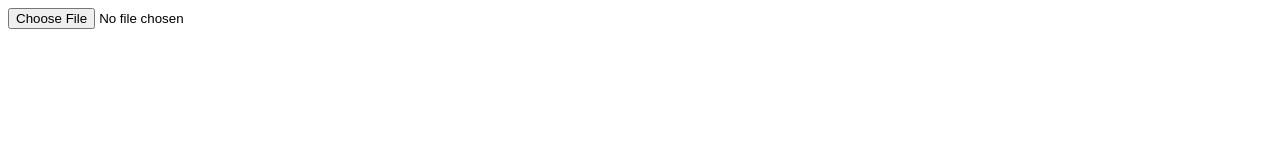
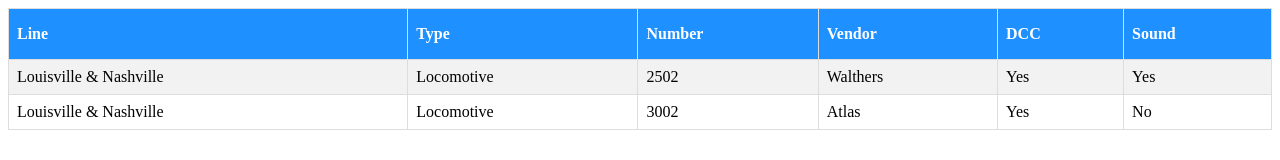
Before and after one commit to ktellis1968/ktellis1968.github.io, a plain HTML site: page index.html in a window 1280 px wide. Drawn offline with Linux system fonts and the light colour scheme.

Commit message:
Add files via upload

```diff
--- a/index.html
+++ b/index.html
@@ -1,14 +1,37 @@
 <!DOCTYPE html>
 <html lang="en">
 <head>
-    <meta charset="UTF-8">
-    <meta name="viewport" content="width=device-width, initial-scale=1.0">
-    <title>CSV</title>
-    <link rel="stylesheet" href="style.css">
+	<meta charset="UTF-8">
+	<meta name="viewport" content="width=device-width, initial-scale=1.0">
+	<title>CSV</title>
+	<link rel="stylesheet" href="style.css">
 </head>
 <body>
-    <input type="file" id="file">
-    <table id="table"></table>
-    <script src="app.js"></script>
+	<table>
+		<tr>
+			<th>Line</th>
+			<th>Type</th>
+			<th>Number</th>
+			<th>Vendor</th>
+			<th>DCC</th>
+			<th>Sound</th>
+</tr>
+		<tr>
+			<td>Louisville & Nashville</td>
+			<td>Locomotive</td>
+			<td>2502</td>
+			<td>Walthers</td>
+			<td>Yes</td>
+			<td>Yes</td>
+		</tr>
+		<tr>
+			<td>Louisville & Nashville</td>
+			<td>Locomotive</td>
+			<td>3002</td>
+			<td>Atlas</td>
+			<td>Yes</td>
+			<td>No</td>
+		</tr>
+	</table>
 </body>
 </html>
```
